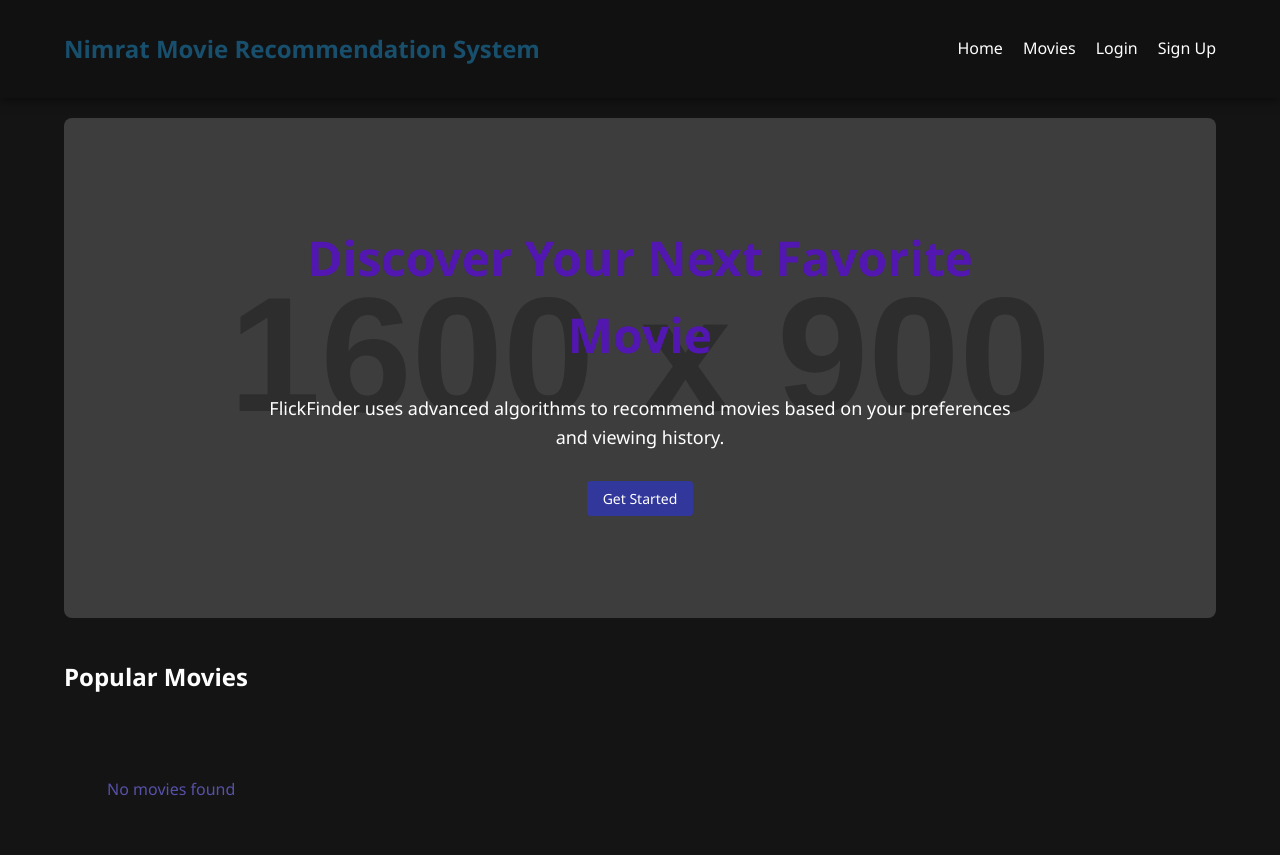
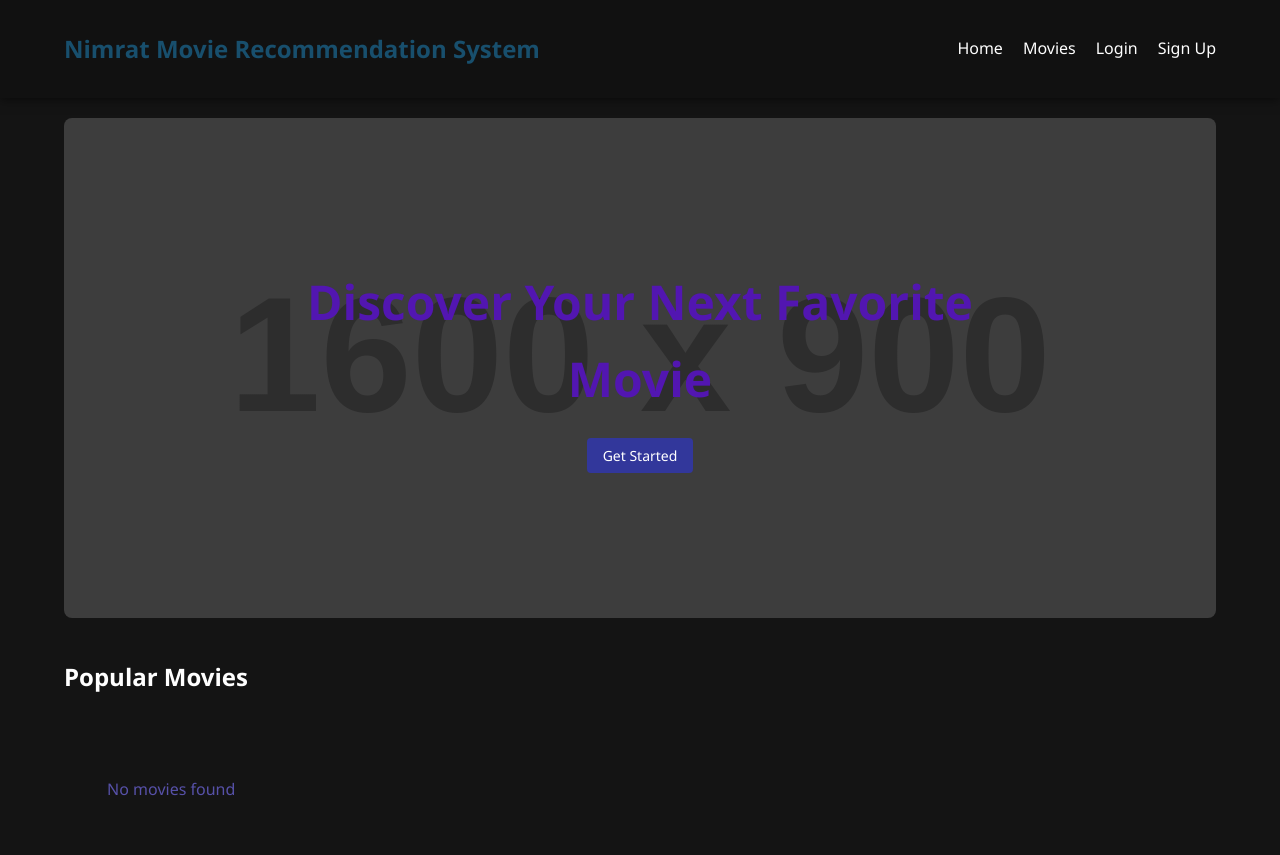
Before and after one commit to Diksha214/Bani-Movie-Recommendation-System, a plain HTML site: page index.html in a window 1280 px wide. Shown: the top 855 px of the page. Drawn offline with Linux system fonts and the light colour scheme; no server answers; placeholder pictures from the web are drawn by us.

Commit message:
Update index.html

```diff
--- a/index.html
+++ b/index.html
@@ -395,7 +395,7 @@
             <section class="hero">
                 <div class="hero-content">
                     <h1>Discover Your Next Favorite Movie</h1>
-                    <p>FlickFinder uses advanced algorithms to recommend movies based on your preferences and viewing history.</p>
+
                     <button class="btn" id="get-started-btn">Get Started</button>
                 </div>
             </section>
```
